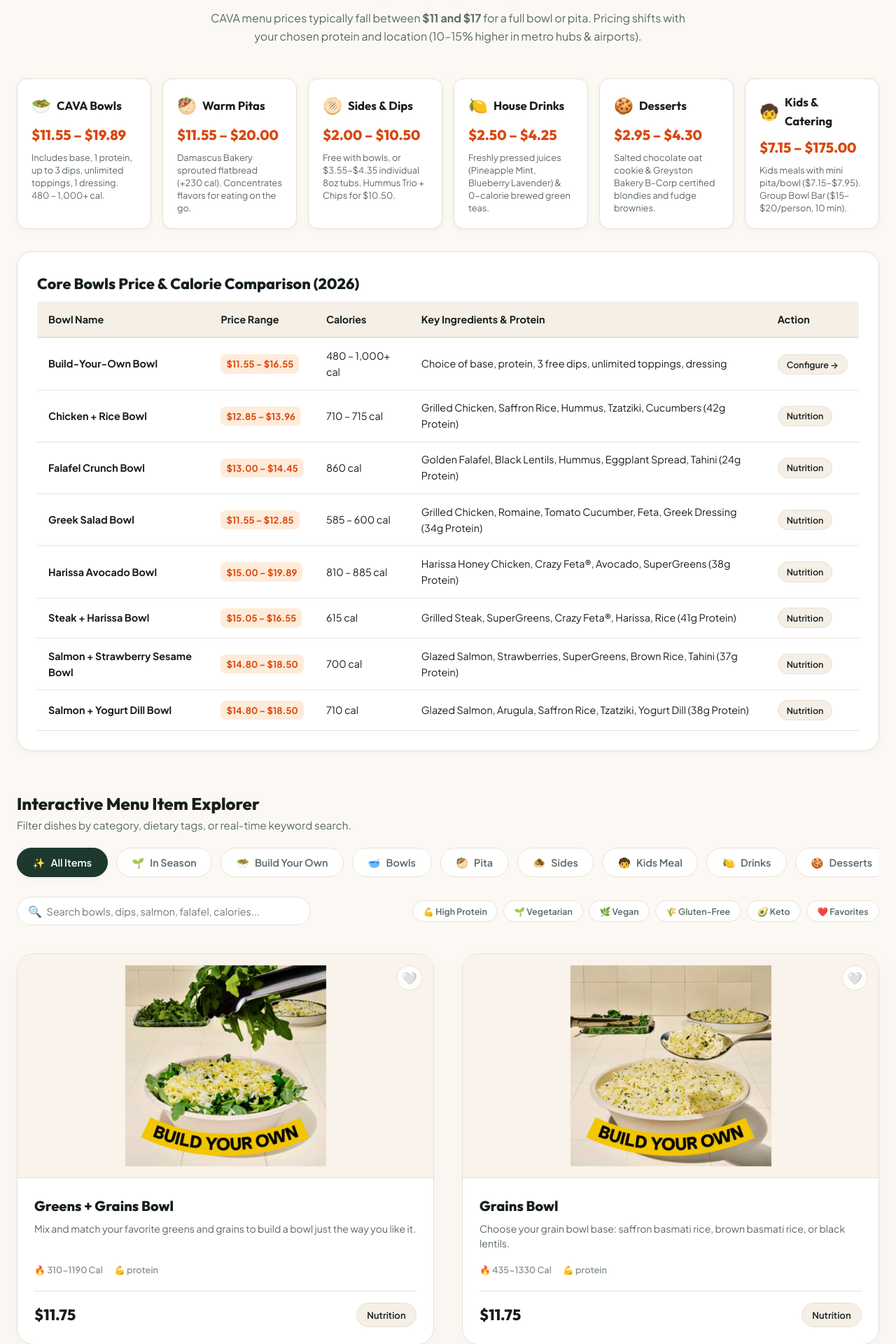
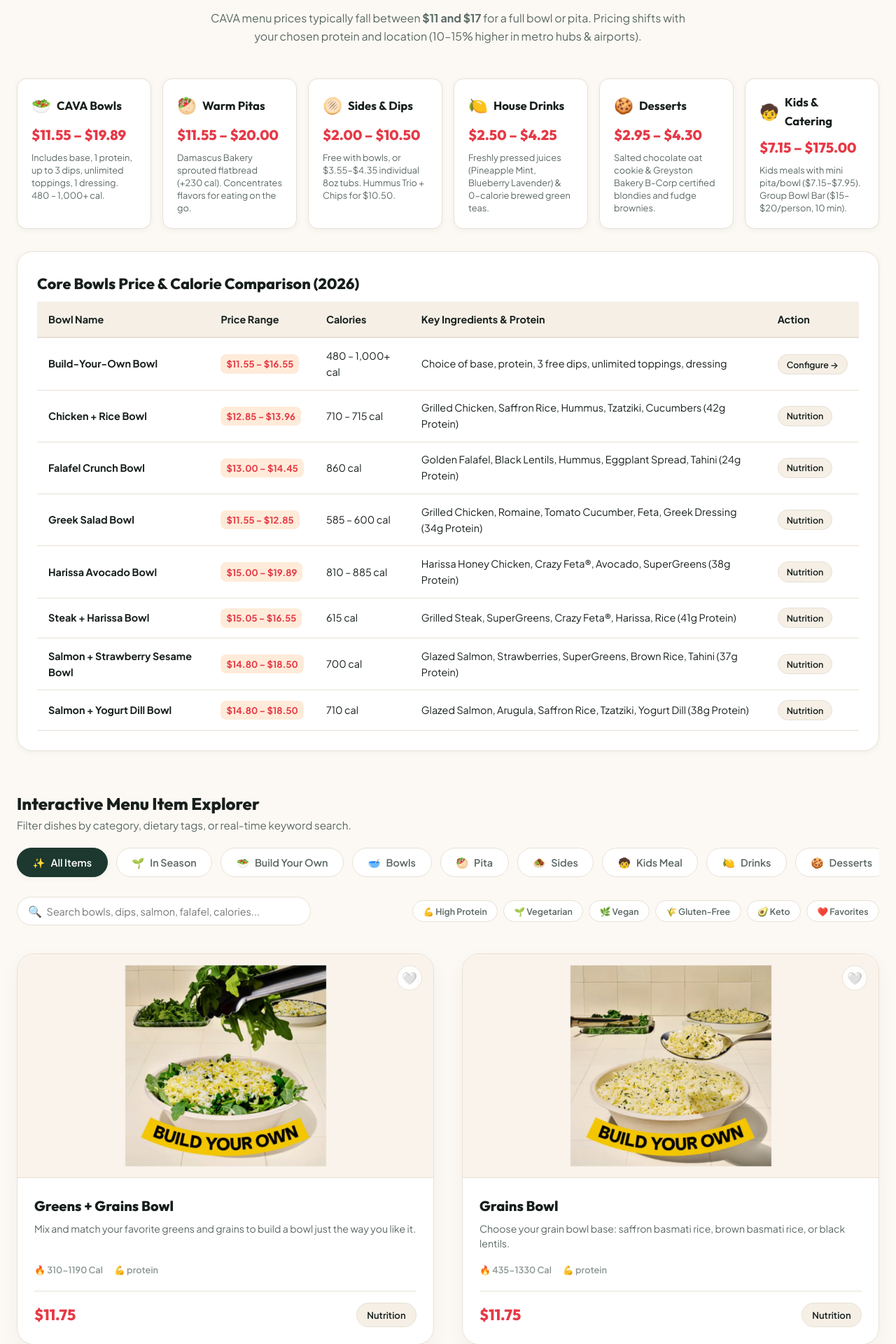
Before and after one commit to Bitlifeapk1/V3.23.7, a PHP site: page / in a window 1280 px wide. Shown: the part 2936-4856 px from the top of the page at 70% size. Run offline with PHP 8.4, Linux system fonts and the light colour scheme; some web fonts are replaced.

Commit message:
Change all prices to a distinct red color

```diff
--- a/js/app.js
+++ b/js/app.js
@@ -849,7 +849,7 @@ class CavaApp {
       </div>
       <div style="display: flex; justify-content: space-between; align-items: baseline; flex-wrap: wrap; gap: 0.5rem;">
         <h2 class="quickview-title">${item.name}</h2>
-        <span style="font-size: 1.5rem; font-weight: 800; color: var(--primary); font-family: var(--font-heading);">$${item.price.toFixed(2)}</span>
+        <span style="font-size: 1.5rem; font-weight: 800; color: var(--price-color); font-family: var(--font-heading);">$${item.price.toFixed(2)}</span>
       </div>
       <div style="font-size: 0.85rem; color: var(--text-muted); margin-bottom: 0.5rem;">Price range: <strong>${item.priceRange || ('$' + item.price.toFixed(2))}</strong> (2026 Location Avg)</div>
       <p class="quickview-desc">${item.description}</p>
--- a/style.css
+++ b/style.css
@@ -8,6 +8,7 @@
   --primary-hover: #bf3c09;
   --primary-light: #ffebd9;
   --primary-glow: rgba(217, 72, 15, 0.25);
+  --price-color: #e63946;
 
   --secondary: #1c382f;
   --secondary-light: #285244;
@@ -843,7 +844,7 @@ a {
   font-size: 1.6rem;
   font-weight: 800;
   font-family: var(--font-heading);
-  color: var(--primary);
+  color: var(--price-color);
 }
 
 .btn-add-custom-bowl {
@@ -1153,7 +1154,7 @@ a {
   font-size: 1.35rem;
   font-weight: 800;
   font-family: var(--font-heading);
-  color: var(--text-main);
+  color: var(--price-color);
 }
 
 .card-btn-group {
@@ -1398,7 +1399,7 @@ a {
 .cart-item-price {
   font-weight: 800;
   font-family: var(--font-heading);
-  color: var(--primary);
+  color: var(--price-color);
 }
 
 .cart-item-customs {
@@ -2255,7 +2256,7 @@ a {
   font-family: var(--font-heading);
   font-size: 1.25rem;
   font-weight: 800;
-  color: var(--primary);
+  color: var(--price-color);
   margin-bottom: 0.5rem;
 }
 
@@ -2317,7 +2318,7 @@ a {
 .price-pill {
   display: inline-block;
   background: var(--primary-light);
-  color: var(--primary);
+  color: var(--price-color);
   font-weight: 700;
   padding: 0.2rem 0.5rem;
   border-radius: var(--radius-sm);
@@ -2538,7 +2539,7 @@ a {
   font-family: var(--font-heading);
   font-size: 1.2rem;
   font-weight: 800;
-  color: var(--primary);
+  color: var(--price-color);
 }
 
 /* Comparison Face-off Grid */
```
